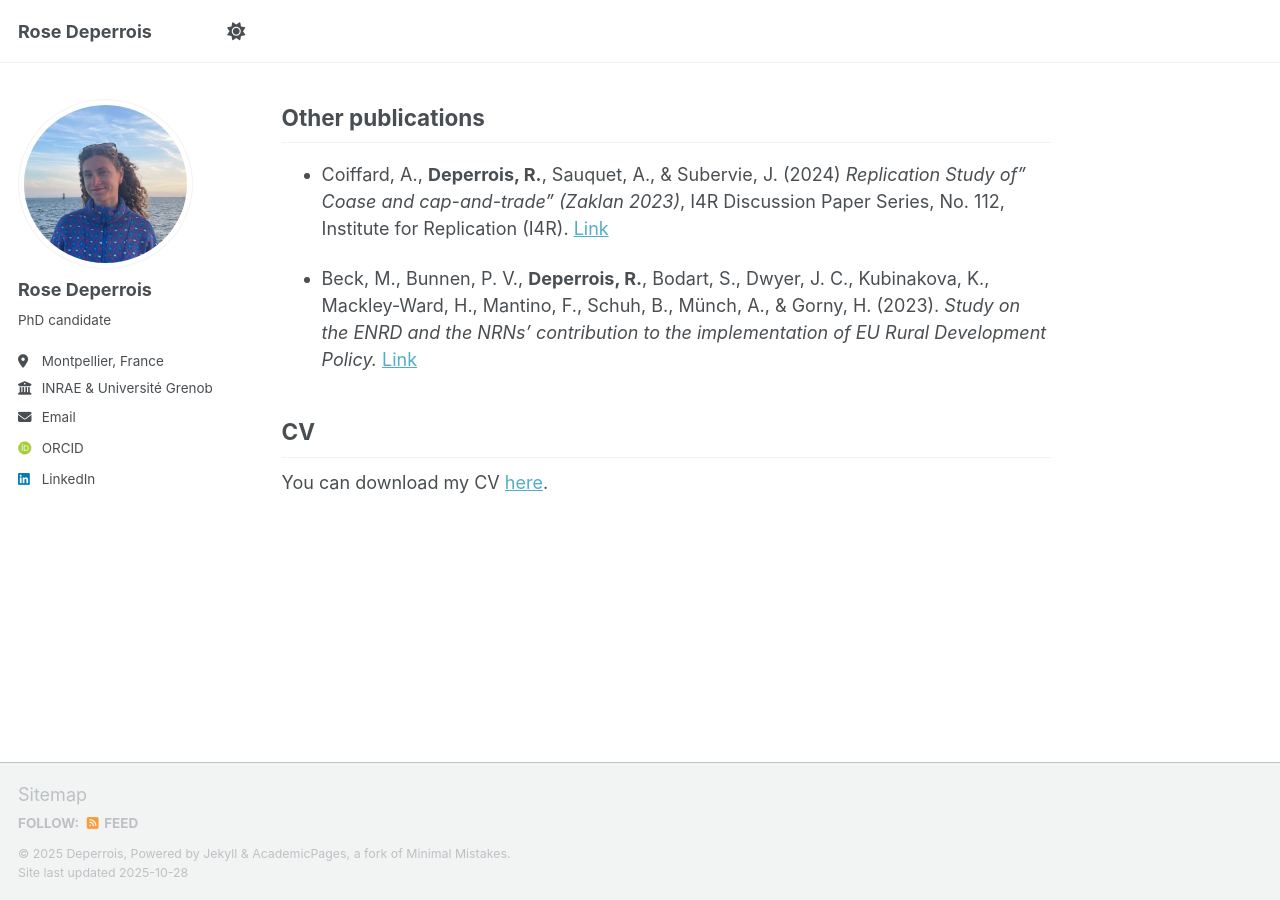
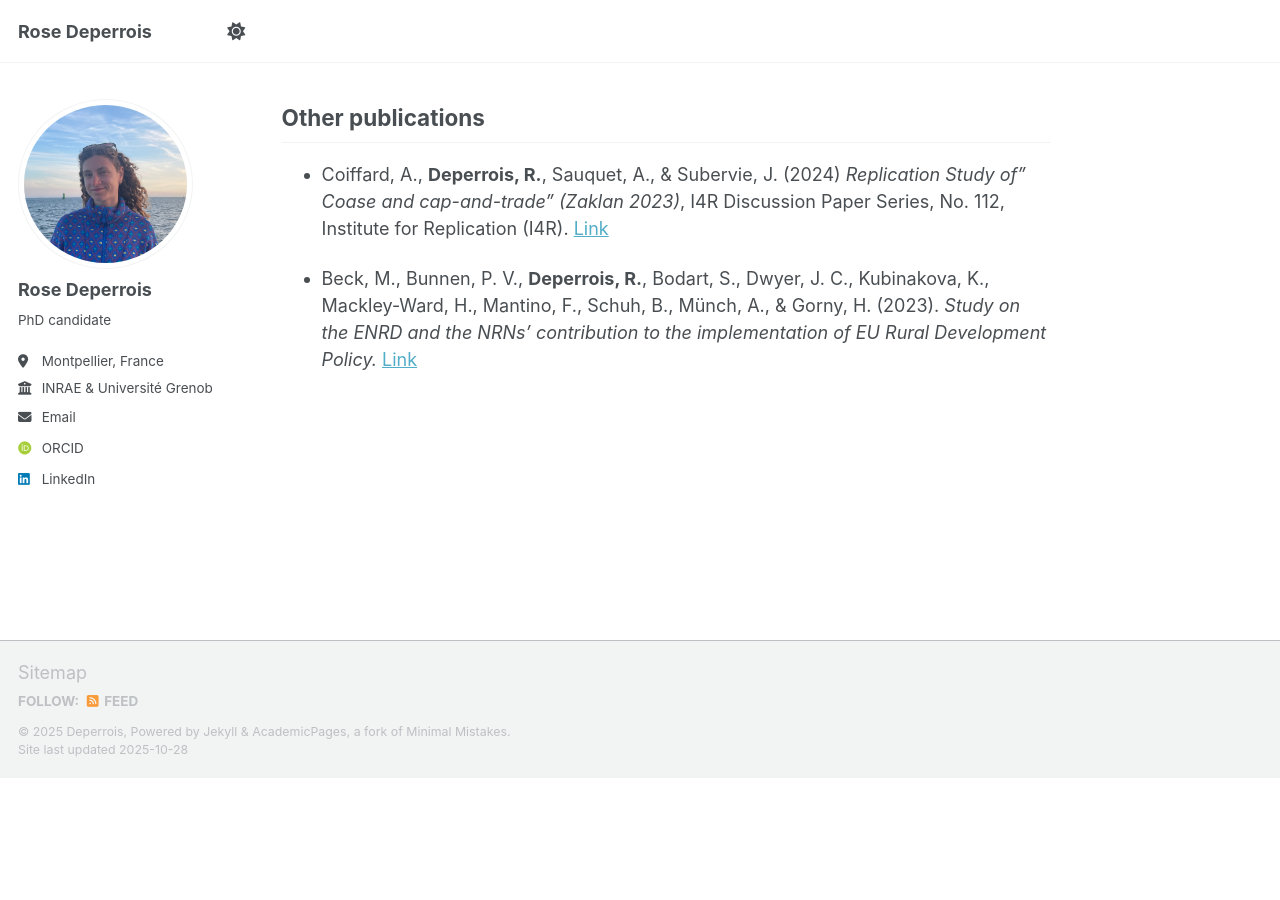
Before and after one commit to rosedeperrois/rosedeperrois.github.io, a Jekyll site: the page built from _pages/about.md, in a window 1280 px wide and 900 px high, scrolled down 1013 px. Built offline with Jekyll 4.4.1, drawn with Linux system fonts in a browser that asks for light colours; some web fonts are replaced; a script that is not in the unit is left out; after the commit the page ends 1791 px from its top, so only the background shows below that.

Commit message:
Update about.md

```diff
--- a/_pages/about.md
+++ b/_pages/about.md
@@ -38,8 +38,3 @@ Other publications
 - Coiffard, A., **Deperrois, R.**, Sauquet, A., & Subervie, J. (2024) *Replication Study of" Coase and cap-and-trade" (Zaklan 2023)*, I4R Discussion Paper Series, No. 112, Institute for Replication (I4R). [Link](https://www.econstor.eu/bitstream/10419/289781/1/I4R-DP112.pdf)
 
 - Beck, M., Bunnen, P. V., **Deperrois, R.**, Bodart, S., Dwyer, J. C., Kubinakova, K., Mackley-Ward, H., Mantino, F., Schuh, B., Münch, A., & Gorny, H. (2023). *Study on the ENRD and the NRNs’ contribution to the implementation of EU Rural Development Policy.* [Link](https://eprints.glos.ac.uk/12850/7/12850%20Beck%2C%20Bunnen%2C%20Deperrois%2C%20Bodart%2C%20Dwyer%2C%20Kubinakova%2C%20Mackley-Ward%2C%20Francesco%2C%20Schuh%2C%20Munch%2C%20Gorny%20%282023%29%20Study%20on%20the%20ENRD%20and%20the%20NRNs%27%20contribution%20to%20the%20implementation%20of%20the%20EU%20rural%20development%20policy.pdf)
-
-CV
---------
-
-You can download my CV [here](/files/CV_Rose_Deperrois_10_2025.pdf).
```
